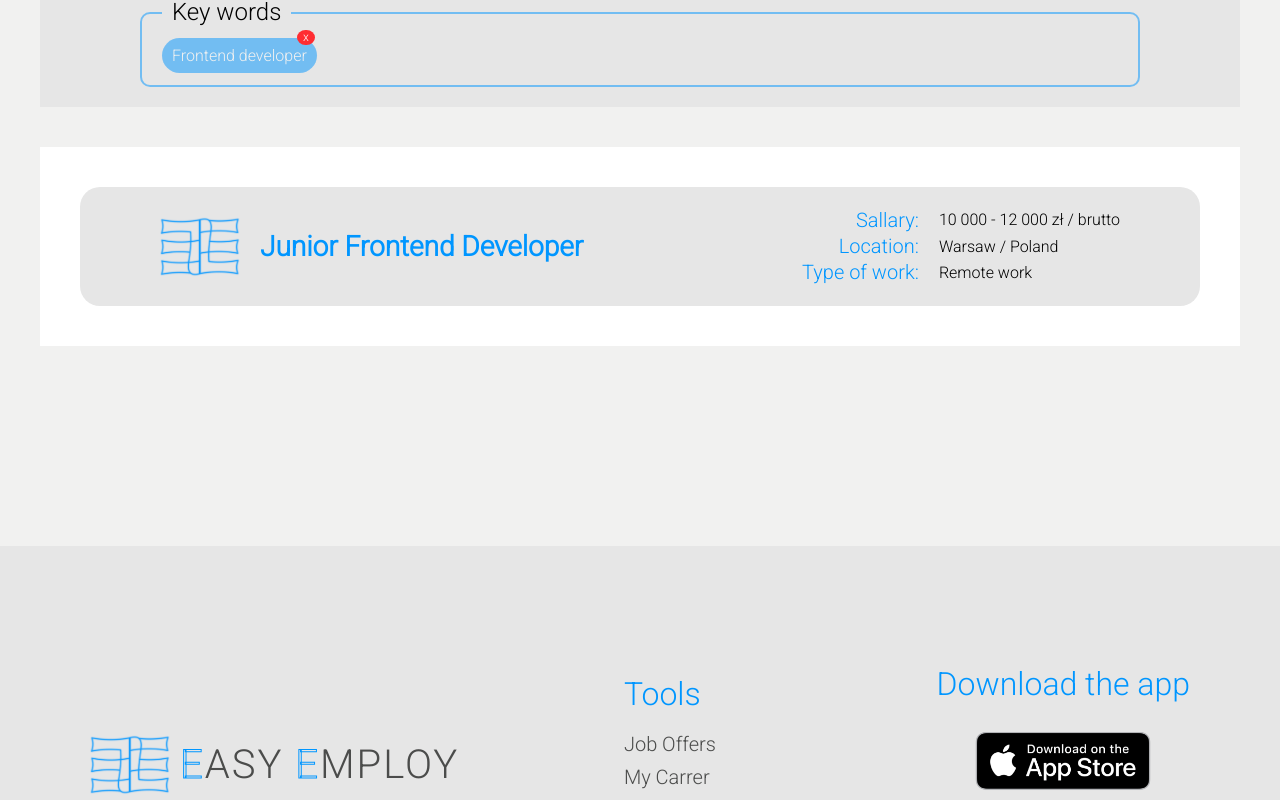
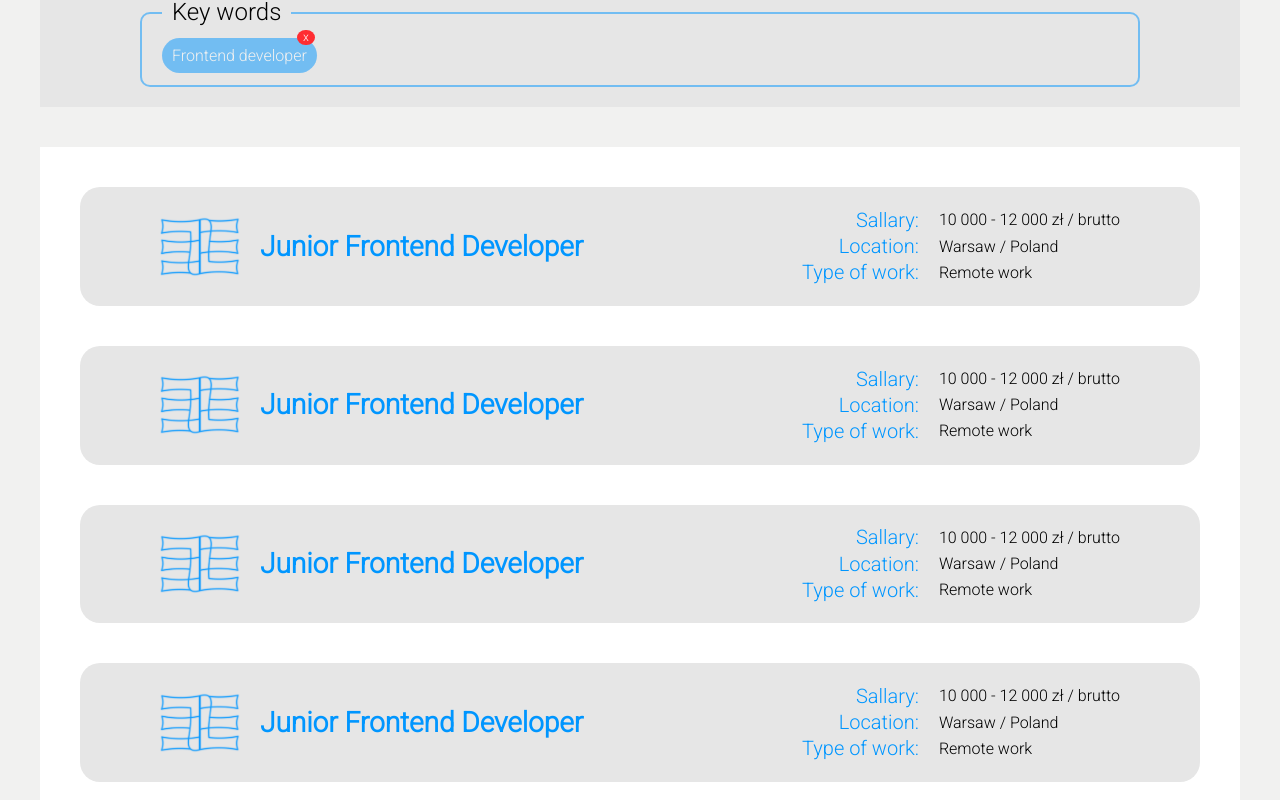
Before and after one commit to mizdebski77/Easy-Employ, a React (Create React App) app: page /Offers in a window 1280 px wide. Shown: the part 390-1190 px from the top of the page. Built offline with nearby package versions, Linux system fonts and the light colour scheme.

Commit message:
Display grid in offers wrapper added

```diff
--- a/src/features/JobOffers/jobOffers.tsx
+++ b/src/features/JobOffers/jobOffers.tsx
@@ -86,6 +86,90 @@ export const JobOffers = () => {
                     </ContentWrapper>
 
                 </OfferTile>
+
+                <OfferTile>
+                    <MainSection>
+                        <Logo src={logo} />
+                        <OfferTitle>Junior Frontend Developer</OfferTitle>
+                    </MainSection>
+
+                    <ContentWrapper>
+                        <CaptionsContainer>
+                            <OfferCaptionWrapper>
+                                <OfferCaptionTitle>Sallary:</OfferCaptionTitle>
+                                <OfferCaptionTContent>10 000 - 12 000 zł / brutto</OfferCaptionTContent>
+                            </OfferCaptionWrapper>
+
+                            <OfferCaptionWrapper>
+                                <OfferCaptionTitle>Location:</OfferCaptionTitle>
+                                <OfferCaptionTContent>Warsaw / Poland</OfferCaptionTContent>
+                            </OfferCaptionWrapper>
+
+                            <OfferCaptionWrapper>
+                                <OfferCaptionTitle>Type of work:</OfferCaptionTitle>
+                                <OfferCaptionTContent>Remote work</OfferCaptionTContent>
+                            </OfferCaptionWrapper>
+                        </CaptionsContainer>
+
+                    </ContentWrapper>
+
+                </OfferTile>
+
+                <OfferTile>
+                    <MainSection>
+                        <Logo src={logo} />
+                        <OfferTitle>Junior Frontend Developer</OfferTitle>
+                    </MainSection>
+
+                    <ContentWrapper>
+                        <CaptionsContainer>
+                            <OfferCaptionWrapper>
+                                <OfferCaptionTitle>Sallary:</OfferCaptionTitle>
+                                <OfferCaptionTContent>10 000 - 12 000 zł / brutto</OfferCaptionTContent>
+                            </OfferCaptionWrapper>
+
+                            <OfferCaptionWrapper>
+                                <OfferCaptionTitle>Location:</OfferCaptionTitle>
+                                <OfferCaptionTContent>Warsaw / Poland</OfferCaptionTContent>
+                            </OfferCaptionWrapper>
+
+                            <OfferCaptionWrapper>
+                                <OfferCaptionTitle>Type of work:</OfferCaptionTitle>
+                                <OfferCaptionTContent>Remote work</OfferCaptionTContent>
+                            </OfferCaptionWrapper>
+                        </CaptionsContainer>
+
+                    </ContentWrapper>
+
+                </OfferTile>
+
+                <OfferTile>
+                    <MainSection>
+                        <Logo src={logo} />
+                        <OfferTitle>Junior Frontend Developer</OfferTitle>
+                    </MainSection>
+
+                    <ContentWrapper>
+                        <CaptionsContainer>
+                            <OfferCaptionWrapper>
+                                <OfferCaptionTitle>Sallary:</OfferCaptionTitle>
+                                <OfferCaptionTContent>10 000 - 12 000 zł / brutto</OfferCaptionTContent>
+                            </OfferCaptionWrapper>
+
+                            <OfferCaptionWrapper>
+                                <OfferCaptionTitle>Location:</OfferCaptionTitle>
+                                <OfferCaptionTContent>Warsaw / Poland</OfferCaptionTContent>
+                            </OfferCaptionWrapper>
+
+                            <OfferCaptionWrapper>
+                                <OfferCaptionTitle>Type of work:</OfferCaptionTitle>
+                                <OfferCaptionTContent>Remote work</OfferCaptionTContent>
+                            </OfferCaptionWrapper>
+                        </CaptionsContainer>
+
+                    </ContentWrapper>
+
+                </OfferTile>
             </OffersWrapper>
         </Wrapper>
     );
--- a/src/features/JobOffers/styledJobOffers.ts
+++ b/src/features/JobOffers/styledJobOffers.ts
@@ -125,6 +125,8 @@ export const OffersWrapper = styled.div`
     margin: 0 auto;
     margin-top: 40px;
     padding: 40px;
+    display: grid;
+    gap: 40px;
 `;
 
 export const MainSection = styled.div`
```
